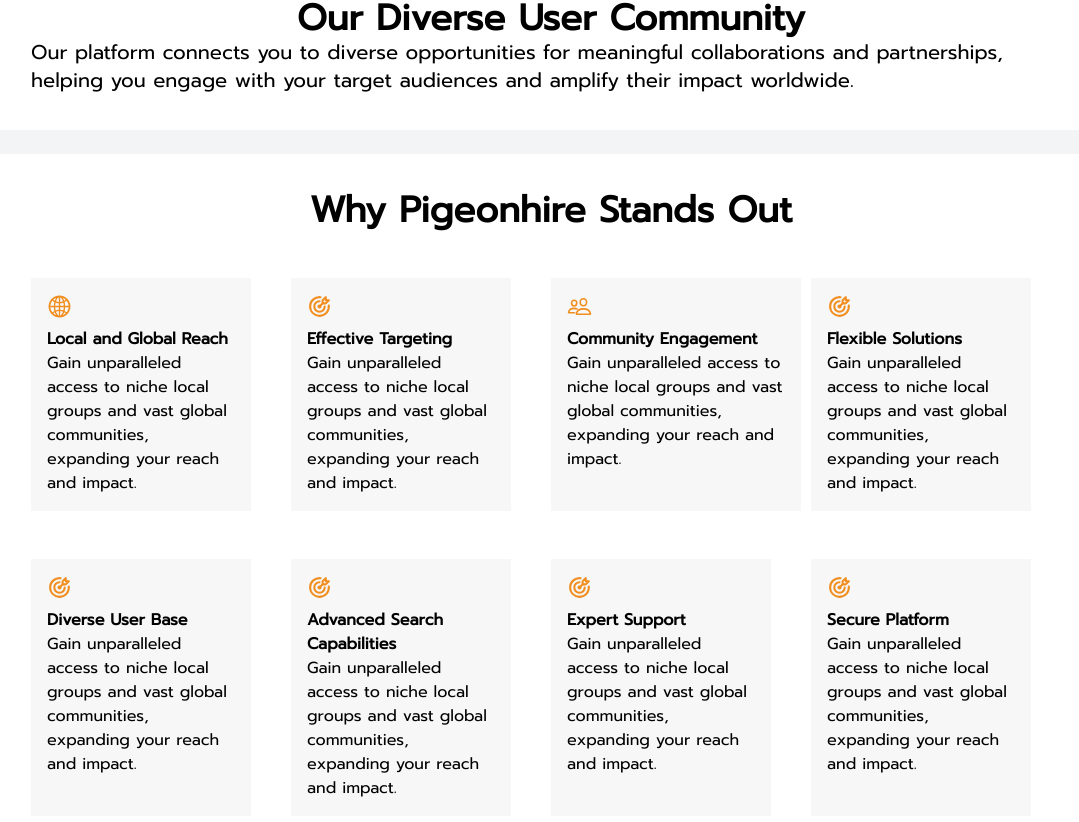
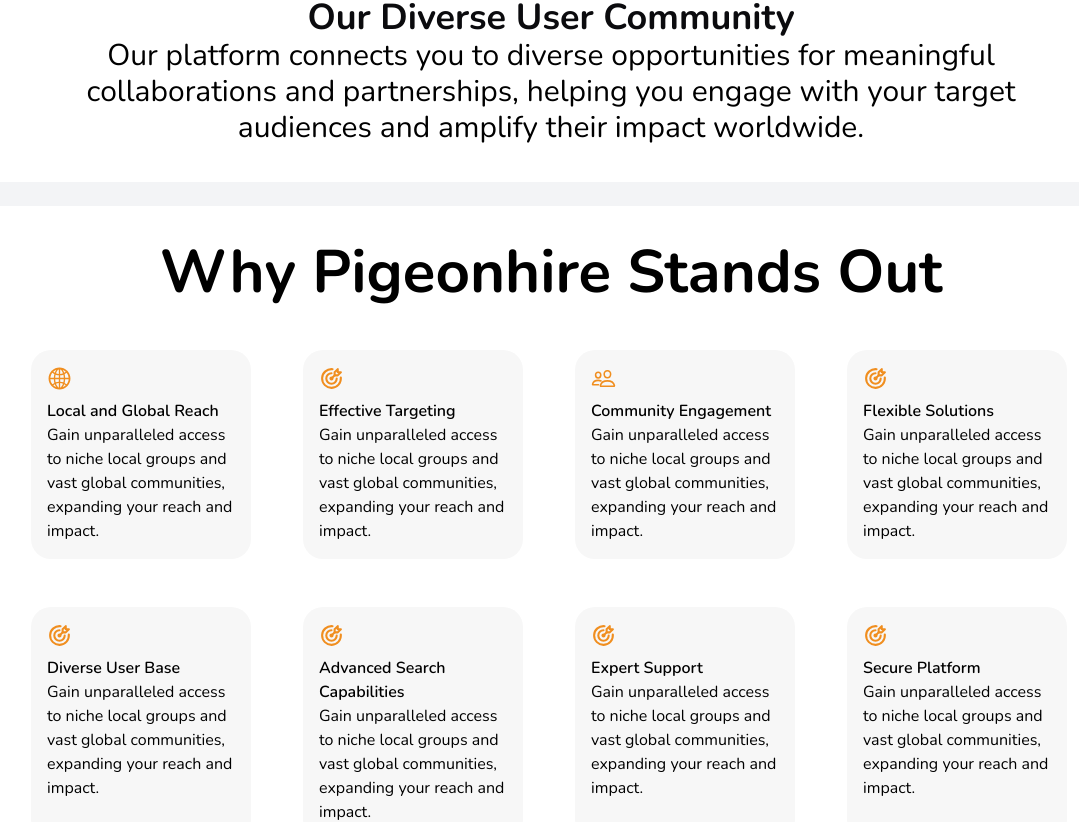
Before and after one commit to Eyohen/pigeonhire, a React (Vite) app: page / in a window 1280 px wide. Shown: the part 1942-2764 px from the top of the page, without its empty margins (89-1168 px from the left). Built offline with nearby package versions, Linux system fonts and the light colour scheme.

Commit message:
why pigeonhire

```diff
--- a/src/components/OurDiverseUser.jsx
+++ b/src/components/OurDiverseUser.jsx
@@ -2,10 +2,10 @@
 
 const OurDiverseUser = () => {
   return (
-    <div className='py-9 bg-white px-4 md:px-[120px]'>
-        <p className='text-center text-4xl font-bold'>Our Diverse User Community</p>
+    <div className='py-9 bg-white px-4 md:px-[120px] font-nunito'>
+        <p className='text-center text-[#0B0B0E] text-4xl font-bold'>Our Diverse User Community</p>
 
-        <p className='text-700 text-xl'>Our platform connects you to diverse opportunities for meaningful collaborations and partnerships, helping you engage with your target audiences and amplify their impact worldwide.</p>
+        <p className='font-normal text-center text-3xl'>Our platform connects you to diverse opportunities for meaningful collaborations and partnerships, helping you engage with your target audiences and amplify their impact worldwide.</p>
 
 
     </div>
--- a/src/components/WhyPigeonhireStands.jsx
+++ b/src/components/WhyPigeonhireStands.jsx
@@ -6,54 +6,54 @@
 
 const WhyPigeonhireStands = () => {
   return (
-    <div className='py-9 bg-white px-4 md:px-[120px]'>
-    <p className='text-center text-4xl font-bold'>Why Pigeonhire Stands Out</p>
+    <div className='py-9 bg-white px-4 md:px-[120px] font-nunito'>
+    <p className='text-center text-6xl font-bold'>Why Pigeonhire Stands Out</p>
 
-    <div className='grid grid-cols-4 gap-y-12 mt-12'>
+    <div className='grid grid-cols-4 gap-y-12 mt-12 gap-x-12'>
 
-        <div className='bg-[#F7F7F7] py-4 px-4 max-w-[220px]'>
+        <div className='bg-[#F7F7F7] py-4 px-4 max-w-[220px] rounded-[20px]'>
         <AiOutlineGlobal size={25} color='#F08E1F'/>
         <p className='font-semibold mt-2'>Local and Global Reach</p>
         <p className=''>Gain unparalleled access to niche local groups and vast global communities, expanding your reach and impact.</p>
         </div>
 
-        <div className='bg-[#F7F7F7] py-4 px-4 max-w-[220px]'>
+        <div className='bg-[#F7F7F7] py-4 px-4 max-w-[220px] rounded-[20px]'>
         <TbTargetArrow size={25} color='#F08E1F'/>
         <p className='font-semibold mt-2'>Effective Targeting</p>
         <p className=''>Gain unparalleled access to niche local groups and vast global communities, expanding your reach and impact.</p>
         </div>
 
-        <div className='bg-[#F7F7F7] py-4 px-4 max-w-[250px]'>
+        <div className='bg-[#F7F7F7] py-4 px-4 max-w-[220px] rounded-[20px]'>
         <IoPeopleOutline size={25} color='#F08E1F'/>
         <p className='font-semibold mt-2'>Community Engagement</p>
         <p className=''>Gain unparalleled access to niche local groups and vast global communities, expanding your reach and impact.</p>
         </div>
 
-        <div className='bg-[#F7F7F7] py-4 px-4 max-w-[220px]'>
+        <div className='bg-[#F7F7F7] py-4 px-4 max-w-[220px] rounded-[20px]'>
         <TbTargetArrow size={25} color='#F08E1F'/>
         <p className='font-semibold mt-2'>Flexible Solutions</p>
         <p className=''>Gain unparalleled access to niche local groups and vast global communities, expanding your reach and impact.</p>
         </div>
 
-        <div className='bg-[#F7F7F7] py-4 px-4 max-w-[220px]'>
+        <div className='bg-[#F7F7F7] py-4 px-4 max-w-[220px] rounded-[20px]'>
         <TbTargetArrow size={25} color='#F08E1F'/>
         <p className='font-semibold mt-2'>Diverse User Base</p>
         <p className=''>Gain unparalleled access to niche local groups and vast global communities, expanding your reach and impact.</p>
         </div>
 
-        <div className='bg-[#F7F7F7] py-4 px-4 max-w-[220px]'>
+        <div className='bg-[#F7F7F7] py-4 px-4 max-w-[220px] rounded-[20px]'>
         <TbTargetArrow size={25} color='#F08E1F'/>
         <p className='font-semibold mt-2'>Advanced Search Capabilities</p>
         <p className=''>Gain unparalleled access to niche local groups and vast global communities, expanding your reach and impact.</p>
         </div>
 
-        <div className='bg-[#F7F7F7] py-4 px-4 max-w-[220px]'>
+        <div className='bg-[#F7F7F7] py-4 px-4 max-w-[220px] rounded-[20px]'>
         <TbTargetArrow size={25} color='#F08E1F'/>
         <p className='font-semibold mt-2'>Expert Support</p>
         <p className=''>Gain unparalleled access to niche local groups and vast global communities, expanding your reach and impact.</p>
         </div>
 
-        <div className='bg-[#F7F7F7] py-4 px-4 max-w-[220px]'>
+        <div className='bg-[#F7F7F7] py-4 px-4 max-w-[220px] rounded-[20px]'>
         <TbTargetArrow size={25} color='#F08E1F'/>
         <p className='font-semibold mt-2'>Secure Platform</p>
         <p className=''>Gain unparalleled access to niche local groups and vast global communities, expanding your reach and impact.</p>
```
